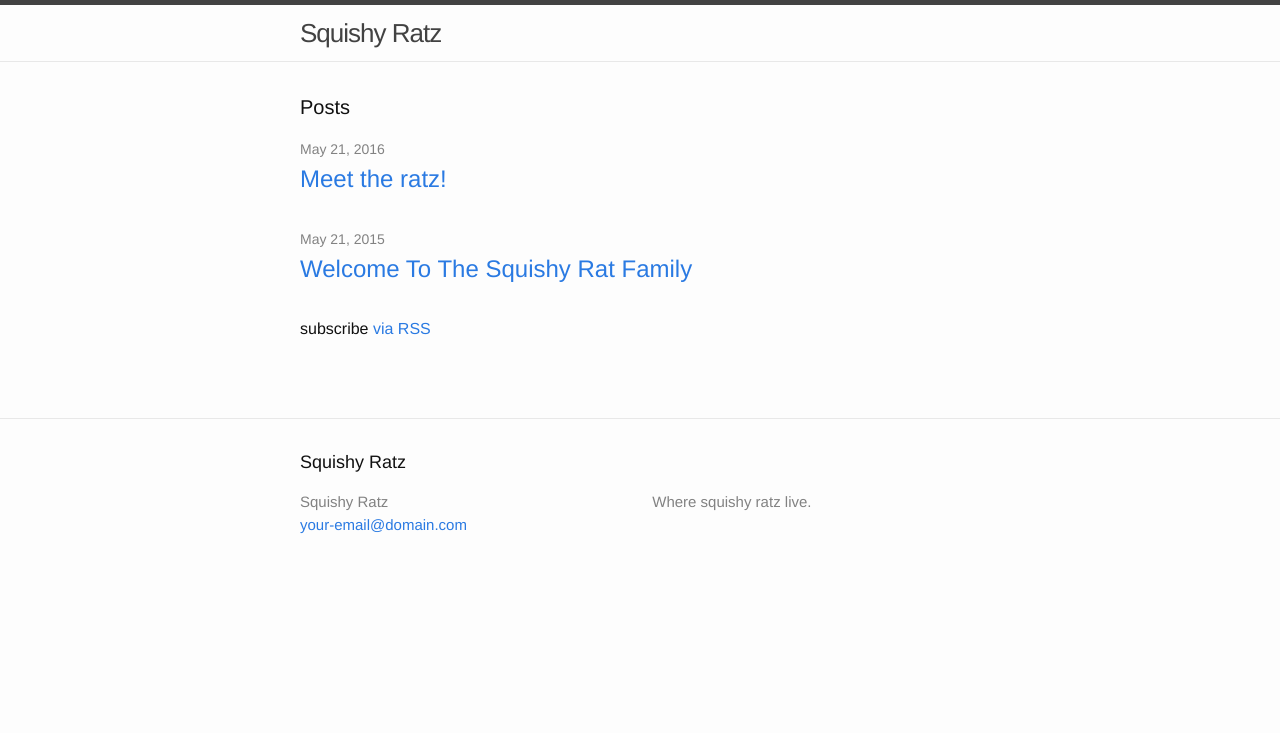
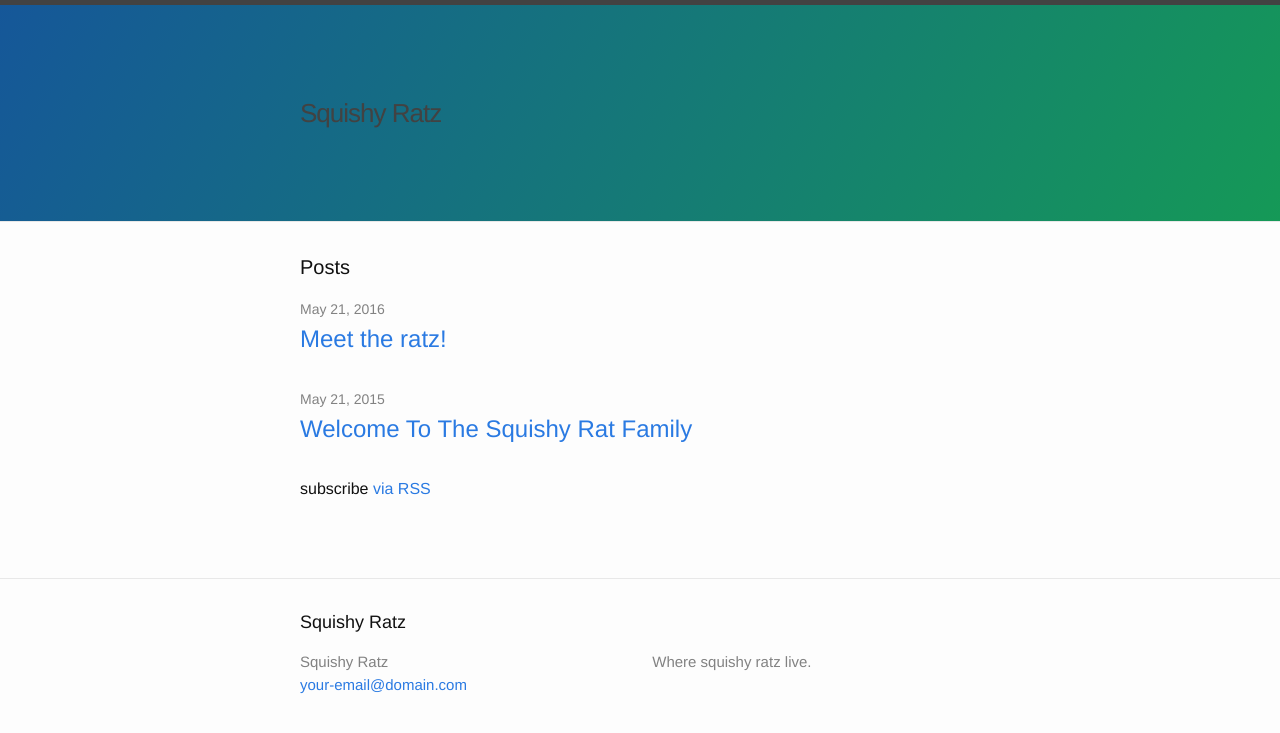
Before and after one commit to squishyratz/squishyratz.github.io, a Jekyll site: the page built from index.html, in a window 1280 px wide. Shown: the top 733 px of the page. Built offline with Jekyll 4.4.1, drawn with Linux system fonts in a browser that asks for light colours.

Commit message:
Try to get background color effect.

```diff
--- a/_includes/header.html
+++ b/_includes/header.html
@@ -1,8 +1,8 @@
-<header class="site-header">
+<header class="site-header page-header">
 
   <div class="wrapper">
 
-    <a class="site-title page-title" href="{{ site.baseurl }}/">{{ site.title }}</a>
+    <a class="site-title" href="{{ site.baseurl }}/">{{ site.title }}</a>
 
     <nav class="site-nav">
       <a href="#" class="menu-icon">
```
